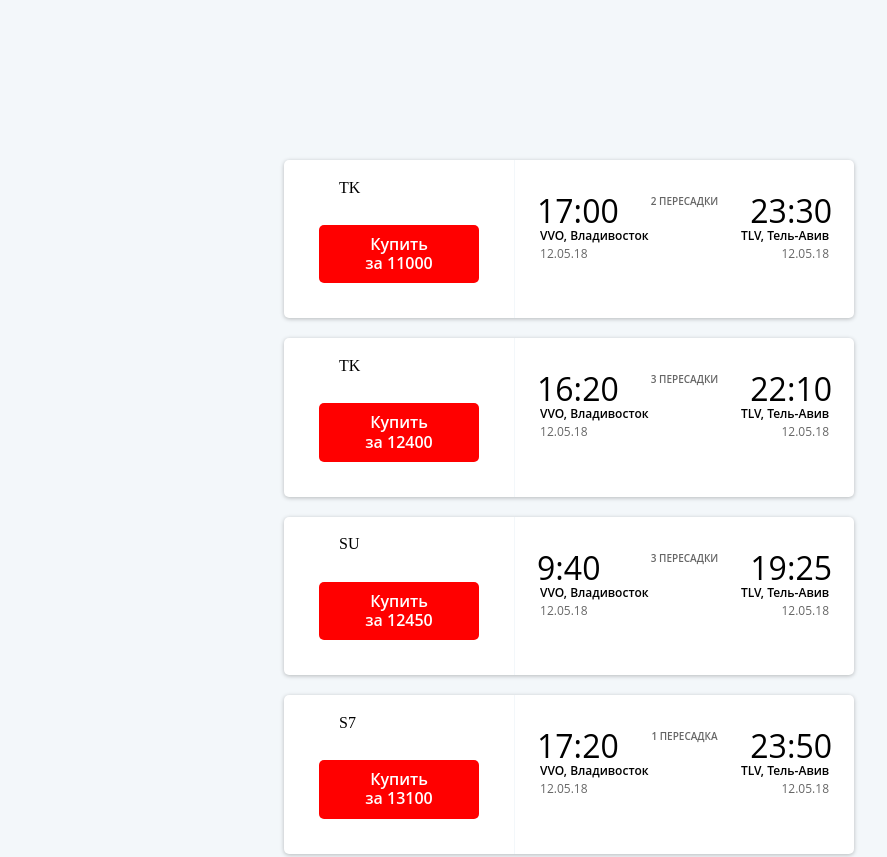
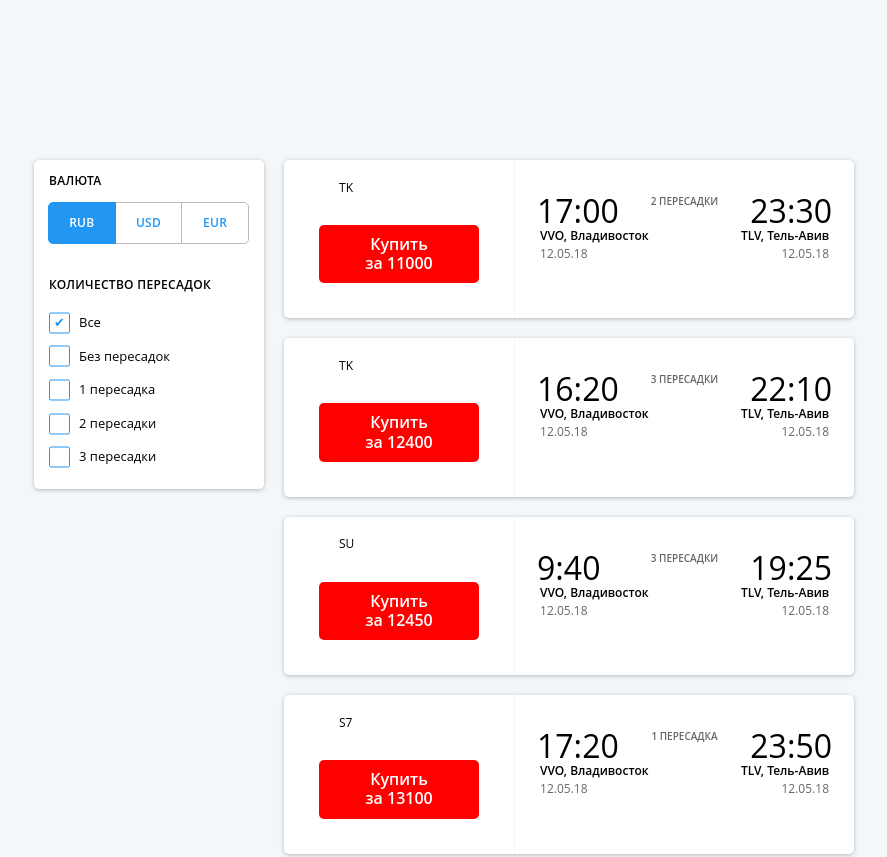
Before and after one commit to StireArLankar/aviasales-test, a React app: page / in a window 1280 px wide. Shown: the top 857 px of the page, without its empty margins (196-1083 px from the left). Built offline with nearby package versions, Linux system fonts and the light colour scheme.

Commit message:
#task2 basic filter logic

```diff
--- a/src/components/app/index.js
+++ b/src/components/app/index.js
@@ -6,9 +6,20 @@ import './style.scss';
 
 const prefix = `app`;
 
+// const defaultStops = {
+//   Infinity: true,
+//   0: false,
+//   1: false,
+//   2: false,
+//   3: false
+// }
+
 const App = props => {
-  const [tickets, setTickets] = useState([]);
-  // const [filteredTickets, setFilteredTickets] = useState([]);
+  const [tickets, setTickets] = useState([])
+  const [currency, setCurrency] = useState(`RUB`)
+  const [filteredTickets, setFilteredTickets] = useState([])
+  const [defaultStops, setDefaultStops] = useState({Infinity: true})
+  const [stops, setStops] = useState(defaultStops)
 
   useEffect(() => {
     const url = process.env.PUBLIC_URL + '/tickets.json';
@@ -16,9 +27,19 @@ const App = props => {
     fetch(url)
       .then(res => res.json())
       .then(({ tickets }) => {
-        const temp = [...tickets].sort((a,b) => a.price - b.price).map((ticket, index) => ({...ticket, id: index}))
+        const temp = [...tickets]
+          .sort((a, b) => a.price - b.price)
+          .map((ticket, index) => ({ ...ticket, id: index }));
         setTickets(temp)
-        // setFilteredTickets(temp)
+
+        const stops = temp.reduce((acc, cur) => {
+          acc[cur.stops] = false
+          return acc
+        }, {Infinity: true})
+        setDefaultStops(stops)
+        setStops(stops)
+
+        setFilteredTickets(temp)
       })
   }, [])
 
@@ -27,6 +48,54 @@ const App = props => {
   //   setFilteredTickets(temp)
   // }
 
+  useEffect(() => {
+    if (stops[`Infinity`]) {
+      setFilteredTickets(tickets)
+      return
+    }
+    const temp = tickets.filter(ticket => stops[ticket.stops])
+    setFilteredTickets(temp)
+  }, [stops])
+
+  const onCurrencyChange = currency => {
+    setCurrency(currency)
+  }
+
+  const onStopsChange = (stop, isOnlyThis) => {
+    if (stop.toString() === `Infinity`) {
+      setStops(defaultStops)
+      return
+    }
+
+    if (isOnlyThis) {
+      const temp = {...defaultStops, [`Infinity`]: false, [stop]: true}
+      setStops(temp)
+      return
+    }
+
+    const temp = {...stops, [stop]: !stops[stop], [`Infinity`]: false}
+
+    const isAnyChecked = Object.values(temp).reduce((acc, cur) => {
+      return acc || cur
+    })
+
+    const areOthersChecked = Object.keys(temp).reduce((acc, cur) => {
+      if (cur.toString() === `Infinity`) return acc
+      return acc && temp[cur]
+    }, true)
+
+    if (!isAnyChecked) {
+      return
+    }
+
+    if (areOthersChecked) {
+      setStops(defaultStops)
+      return
+    }
+
+    setStops(temp)
+  }
+
   return (
     <div className={`${prefix}__wrapper`}>
       <header className={`${prefix}__header`}>
@@ -34,14 +103,19 @@ const App = props => {
       </header>
       <main className={`${prefix}__main`}>
         <div className={`${prefix}__left-row`}>
-          <Filters />
+          <Filters
+            currency={currency}
+            onCurrencyChange={onCurrencyChange}
+            stops={stops}
+            onStopsChange={onStopsChange}
+          />
         </div>
         <div className={`${prefix}__right-row`}>
-          <Tickets tickets={tickets}/>
+          <Tickets tickets={filteredTickets} />
         </div>
       </main>
     </div>
   );
-}
+};
 
 export default App;
--- /dev/null
+++ b/src/components/filters/_prefix.js
@@ -0,0 +1 @@
+export default `filters`;
--- /dev/null
+++ b/src/components/filters/button.js
@@ -0,0 +1,13 @@
+import React from 'react';
+
+import prefix from './_prefix.js';
+
+const Button = ({ name, active, onClick }) => {
+  const activeClass = active ? `${prefix}__btn--active` : ``;
+
+  return (
+    <button className={`${prefix}__btn ${activeClass}`} onClick={onClick}>{name}</button>
+  );
+}
+
+export default Button;
--- /dev/null
+++ b/src/components/filters/checkbox.js
@@ -0,0 +1,35 @@
+import React from 'react';
+
+import prefix from './_prefix.js';
+
+const Checkbox = ({ text, value, active, onChange }) => {
+  const activeClass = active ? `${prefix}__checkbox--checked` : ``;
+
+  const onClick = (evt, check) => {
+    evt.stopPropagation();
+    onChange(value, check);
+  };
+
+  return (
+    <button
+      className={`${prefix}__checkbox ${activeClass}`}
+      name={`${prefix}__checkbox`}
+      value={value}
+      onClick={evt => onClick(evt, false)}
+    >
+      <span>{text}</span>
+      {value !== Infinity ? (
+        <span
+          onClick={evt => onClick(evt, true)}
+          className={`${prefix}__checkbox-only`}
+        >
+          Только
+        </span>
+      ) : (
+        ``
+      )}
+    </button>
+  );
+};
+
+export default Checkbox;
--- /dev/null
+++ b/src/components/filters/currency.js
@@ -0,0 +1,31 @@
+import React, { Fragment } from 'react';
+import Button from './button';
+
+import prefix from './_prefix.js';
+
+const currencyList = [`RUB`, `USD`, `EUR`];
+
+const Currency = ({currency, onChange}) => {
+  const onClick = (evt) => {
+    onChange(evt.target.textContent)
+  }
+
+  const renderButtons = () => {
+    return currencyList.map(cur => {
+      return (
+        <li key={cur} className={`${prefix}__currency-item`}>
+          <Button name={cur} active={cur === currency} onClick={onClick}/>
+        </li>
+      );
+    });
+  };
+
+  return (
+    <Fragment>
+      <h3 className={`${prefix}__subtitle`}>Валюта</h3>
+      <ul className={`${prefix}__currency-list`}>{renderButtons()}</ul>
+    </Fragment>
+  );
+};
+
+export default Currency;
--- a/src/components/filters/index.js
+++ b/src/components/filters/index.js
@@ -1,7 +1,17 @@
 import React from 'react';
+import Currency from './currency';
+import Stops from './stops';
+import './style.scss';
 
-const Filters = props => {
-  return <div></div>;
+import prefix from './_prefix.js';
+
+const Filters = ({ currency, stops, onCurrencyChange, onStopsChange }) => {
+  return (
+    <div className={`${prefix}__wrapper`}>
+      <Currency currency={currency} onChange={onCurrencyChange}/>
+      <Stops stops={stops} onStopsChange={onStopsChange}/>
+    </div>
+  );
 }
 
 export default Filters;
--- /dev/null
+++ b/src/components/filters/stops.js
@@ -0,0 +1,53 @@
+import React, { Fragment } from 'react';
+import Checkbox from './checkbox';
+
+import prefix from './_prefix.js';
+
+const stopsDict = {
+  0: `Без пересадок`,
+  1: `1 пересадка`,
+  2: `2 пересадки`,
+  3: `3 пересадки`
+};
+
+const Stops = ({ stops, onStopsChange }) => {
+
+  const onChange = (value, isOnlyThis) => {
+    onStopsChange(value, isOnlyThis)
+  }
+
+  const renderCheckboxes = () => {
+    return Object.keys(stops).map(amount => {
+      if (amount === `Infinity`) return ``
+      return (
+        <li key={amount} className={`${prefix}__stops-item`}>
+          <Checkbox
+            text={stopsDict[amount]}
+            value={amount}
+            active={stops[amount]}
+            onChange={onChange}
+          />
+        </li>
+      )
+    })
+  }
+
+  return (
+    <Fragment>
+      <h3 className={`${prefix}__subtitle`}>Количество пересадок</h3>
+      <ul className={`${prefix}__stops-list`}>
+        <li key={`all`} className={`${prefix}__stops-item`}>
+          <Checkbox
+            text={`Все`}
+            value={Infinity}
+            active={stops.Infinity}
+            onChange={onChange}
+          />
+        </li>
+        {renderCheckboxes()}
+      </ul>
+    </Fragment>
+  );
+};
+
+export default Stops;
--- /dev/null
+++ b/src/components/filters/style.scss
@@ -0,0 +1,168 @@
+@import '../../scss/colors.scss';
+
+.filters__wrapper {
+  display: flex;
+  flex-direction: column;
+  background-color: white;
+  border-radius: 5px;
+  box-shadow: 0 1px 4px 0 rgba(0, 0, 0, 0.25);
+  padding: 15px 0;
+}
+
+.filters__subtitle {
+  padding: 0 15px;
+  margin: 0 0 15px;
+  font-size: 12px;
+  line-height: 1;
+  font-family: "Open Sans", Arial, sans-serif;
+  font-weight: 600;
+  letter-spacing: 0.025em;
+  text-transform: uppercase;
+}
+
+
+.filters__currency-list {
+  margin: 0;
+  padding: 0 15px;
+  list-style-type: none;
+  display: flex;
+  margin-bottom: 35px;
+}
+
+.filters__currency-item {
+  flex-grow: 1;
+  flex-basis: 0;
+  display: flex;
+  margin-left: -1px;
+
+  &:first-child .filters__btn{
+    border-top-left-radius: 5px;
+    border-bottom-left-radius: 5px;
+  }
+
+  &:last-child .filters__btn{
+    border-top-right-radius: 5px;
+    border-bottom-right-radius: 5px;
+  }
+}
+
+.filters__btn {
+  flex-grow: 1;
+  flex-basis: 0;
+  background-color: transparent;
+  border: 1px solid rgb(196, 185, 185);
+  padding: 0;
+  margin: 0;
+  font-size: 12px;
+  line-height: 22px;
+  text-transform: uppercase;
+  font-family: "Open Sans", Arial, sans-serif;
+  font-weight: 600;
+  letter-spacing: 0.025em;
+  padding: 9px 0;
+  color: $main-color;
+  z-index: 1;
+  outline: none;
+
+  &:hover,
+  &:focus {
+    z-index: 2;
+    background-color: rgba($main-color, 0.1);
+    border-color: $main-color;
+    cursor: pointer;
+  }
+
+  &--active {
+    z-index: 3;
+    color: white;
+    background-color: $main-color;
+    border-color: $main-color;
+
+    &:hover,
+    &:focus {
+      background-color: $main-color;
+    }
+  }
+}
+
+.filters__stops-list {
+  margin: 0;
+  padding: 0;
+  list-style-type: none;
+  display: flex;
+  flex-direction: column;
+}
+
+.filters__stops-item {
+  display: flex;
+  position: relative;
+}
+
+.filters__input {
+  clip: rect(0 0 0 0);
+  position: absolute;
+  width: 1px;
+  height: 1px;
+  margin: -1px;
+  padding: 0;
+  overflow: hidden;
+  border: 0;
+}
+
+.filters__checkbox {
+  padding: 9px 15px 9px 45px;
+  flex-grow: 1;
+  font-size: 13px;
+  line-height: 1.2;
+  font-family: "Open Sans", Arial, sans-serif;
+  font-weight: 400;
+  position: relative;
+  background-color: transparent;
+  border: none;
+  outline: none;
+  text-align: left;
+  display: flex;
+  justify-content: space-between;
+
+  &:hover,
+  &:focus {
+    cursor: pointer;
+    background-color: rgba($main-color, 0.1);
+  }
+
+  &::before {
+    $size: 19px;
+    content: '';
+    position: absolute;
+    width: $size;
+    height: $size;
+    top: 50%;
+    left: 15px;
+    transform: translateY(-50%);
+    border-radius: 2px;
+    border: 1px solid $main-color;
+  }
+}
+
+.filters__checkbox--checked::after {
+  content: '✔';
+  position: absolute;
+  top: 50%;
+  left: 20px;
+  transform: translateY(-50%);
+  color: $main-color;
+}
+
+.filters__checkbox-only {
+  text-transform: uppercase;
+  color: $main-color;
+  opacity: 0;
+  transition: opacity 0.3s ease-in-out;
+}
+
+.filters__checkbox:hover,
+.filters__checkbox:focus {
+  & .filters__checkbox-only {
+    opacity: 1;
+  }
+}
--- a/src/components/ticket/style.scss
+++ b/src/components/ticket/style.scss
@@ -6,7 +6,21 @@
   background-color: white;
   border-radius: 5px;
   box-shadow: 0 1px 4px 0 rgba(0, 0, 0, 0.25);
+  animation-name: bump;
+  animation-duration: 0.4s;
+  animation-timing-function: ease-in-out;
 }
+
+@keyframes bump {
+  from {
+    transform: translateY(20px) scale(0.97);
+    opacity: 0.4;
+  }
+  to {
+    transform: translateY(0) scale(1);
+    opacity: 1;
+  }
+ }
 
 .ticket__left-row {
   width: 200px;
--- a/src/index.scss
+++ b/src/index.scss
@@ -3,6 +3,10 @@
 
 body {
   background-color: $bg-color;
+  font-size: 12px;
+  line-height: 1.2;
+  font-family: "Open Sans", Arial, sans-serif;
+  font-weight: 400;
 }
 
 .bold {
--- a/src/scss/colors.scss
+++ b/src/scss/colors.scss
@@ -1 +1,2 @@
 $bg-color: #f3f7fa;
+$main-color: #2196f3;
```
